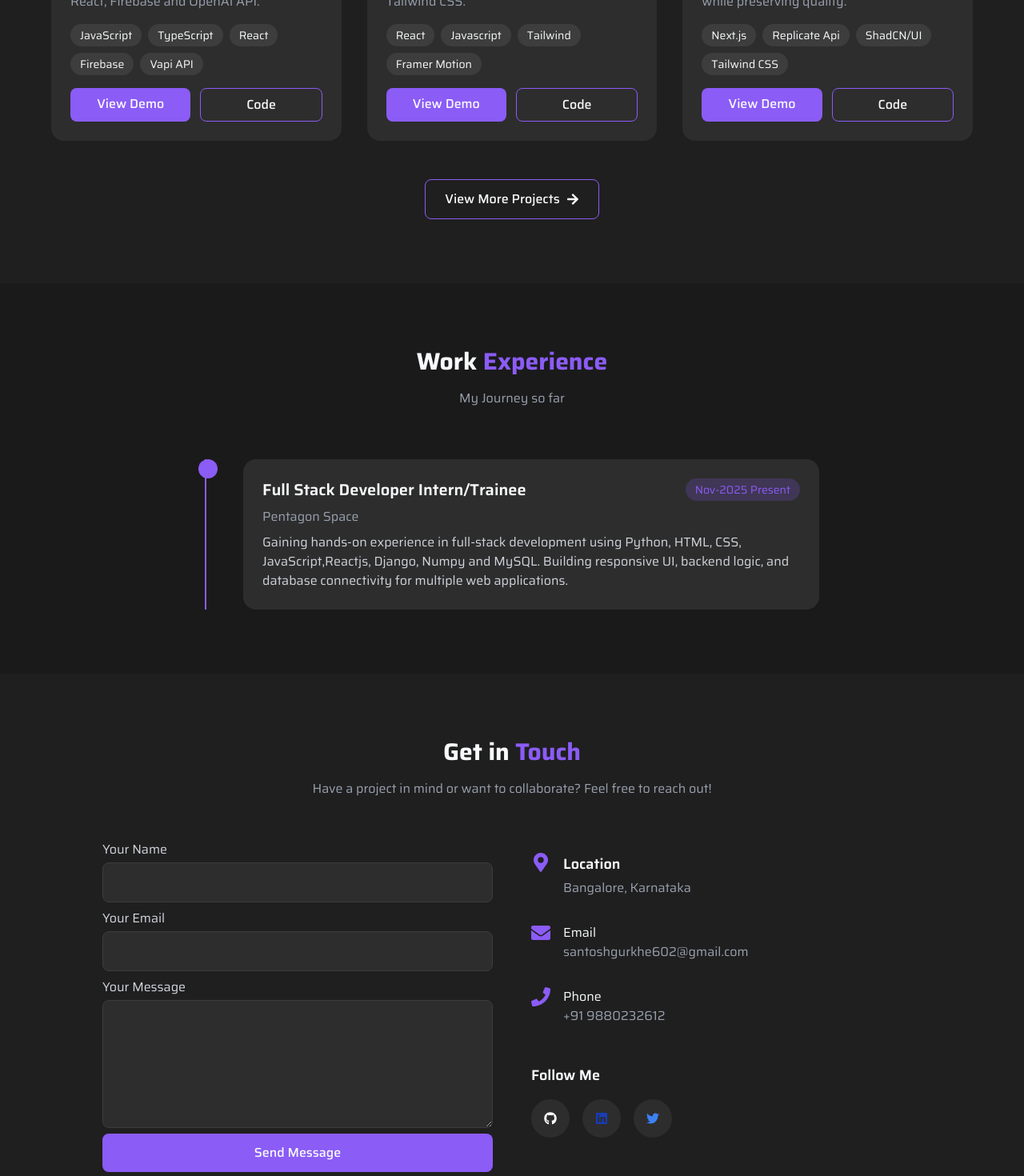
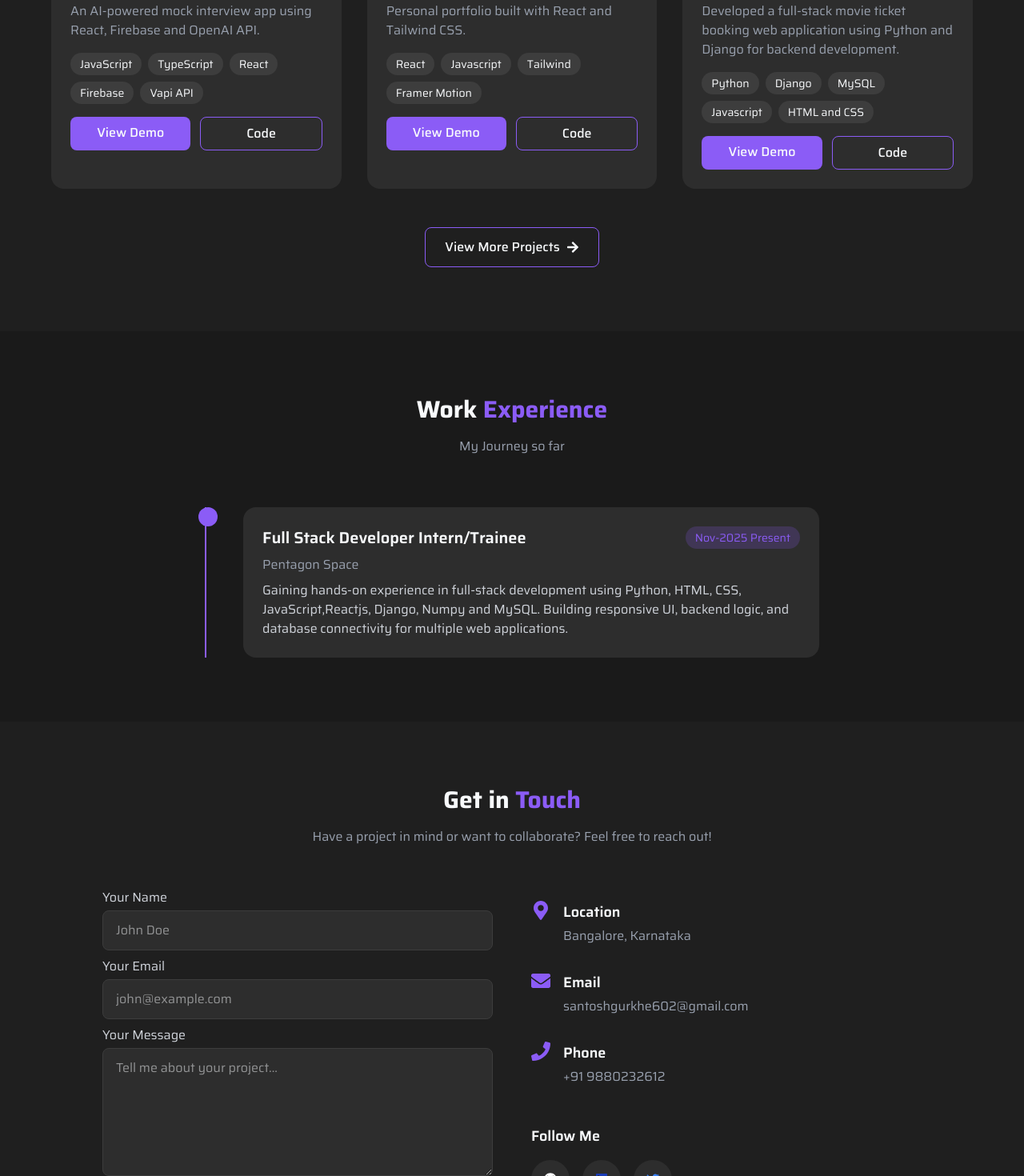
Before and after one commit to Santosh-07g/Portfolio, a React (Vite) app: page / in a window 1280 px wide. Shown: the part 3260-4730 px from the top of the page at 80% size. Built offline with nearby package versions, Linux system fonts and the light colour scheme.

Commit message:
email send

```diff
--- a/package.json
+++ b/package.json
@@ -10,6 +10,7 @@
     "preview": "vite preview"
   },
   "dependencies": {
+    "@emailjs/browser": "^4.4.1",
     "@tailwindcss/vite": "^4.1.18",
     "framer-motion": "^12.23.26",
     "react": "^19.2.0",
--- a/src/assets/assets.js
+++ b/src/assets/assets.js
@@ -12,7 +12,7 @@ import projectImg4 from '../assets/project4.avif';
 import projectImg5 from '../assets/project5.avif';
 import projectImg6 from '../assets/project6.avif';
 import projectImg7 from '../assets/project7.png';
-import projectImg8 from '../assets/project8.jpg';
+import projectImg8 from '../assets/Movie.png';
 
 
 export const assets = {
--- a/src/components/Contact.jsx
+++ b/src/components/Contact.jsx
@@ -1,9 +1,77 @@
-import React from 'react'
+import React, { useState } from 'react'
 import { motion } from 'framer-motion'
+import emailjs from '@emailjs/browser'
 import { FaGithub, FaLinkedin, FaMapMarkerAlt, FaPhone, FaTwitter } from 'react-icons/fa'
 import { FaEnvelope } from 'react-icons/fa'
 
+// Initialize EmailJS (do this once)
+emailjs.init('o-u4QspTBx3AhGU9o')
+
 const Contact = () => {
+  const [formData, setFormData] = useState({
+    name: '',
+    email: '',
+    message: ''
+  })
+
+  const [status, setStatus] = useState('') // 'loading', 'success', 'error', or ''
+  const [statusMessage, setStatusMessage] = useState('')
+
+  const handleChange = (e) => {
+    const { name, value } = e.target
+    setFormData(prev => ({
+      ...prev,
+      [name]: value
+    }))
+  }
+
+  const handleSubmit = async (e) => {
+    e.preventDefault()
+
+    // Validate form
+    if (!formData.name || !formData.email || !formData.message) {
+      setStatus('error')
+      setStatusMessage('Please fill in all fields')
+      return
+    }
+
+    setStatus('loading')
+    setStatusMessage('Sending your message...')
+
+    try {
+      // Send email using EmailJS
+      await emailjs.send(
+        'service_9j250nr',           // Your Service ID
+        'template_l5gj96m',          // Your Template ID
+        {
+          name: formData.name,
+          email: formData.email,
+          message: formData.message
+        }
+      )
+
+      setStatus('success')
+      setStatusMessage('✓ Message sent successfully! I\'ll get back to you soon.')
+      setFormData({ name: '', email: '', message: '' })
+
+      // Clear success message after 5 seconds
+      setTimeout(() => {
+        setStatus('')
+        setStatusMessage('')
+      }, 5000)
+    } catch (error) {
+      console.error('Error:', error)
+      setStatus('error')
+      setStatusMessage('Failed to send message. Please try again.')
+
+      // Clear error message after 5 seconds
+      setTimeout(() => {
+        setStatus('')
+        setStatusMessage('')
+      }, 5000)
+    }
+  }
+
   return (
     <motion.div
       id="contact"
@@ -22,21 +90,58 @@ const Contact = () => {
             <div className='grid grid-cols-1 lg:grid-cols-2 gap-12 max-w-5xl mx-auto mt-12'>
                 {/* contact form */}
                 <div>
-                    <form>
+                    <form onSubmit={handleSubmit}>
                         <div>
                             <label htmlFor="name" className="block text-gray-300 mb-1 mt-1">Your Name</label>
-                            <input className='w-full bg-dark-300 border border-dark-400 rounded-lg px-4 py-3 outline-none' type="text"/>
+                            <input
+                              className='w-full bg-dark-300 border border-dark-400 rounded-lg px-4 py-3 outline-none focus:border-purple transition'
+                              type="text"
+                              name="name"
+                              value={formData.name}
+                              onChange={handleChange}
+                              placeholder="John Doe"
+                            />
                         </div>
                         <div>
                             <label htmlFor="email" className="block text-gray-300 mb-1 mt-2">Your Email</label>
-                            <input className='w-full bg-dark-300 border border-dark-400 rounded-lg px-4 py-3 outline-none' type="email"/>
+                            <input
+                              className='w-full bg-dark-300 border border-dark-400 rounded-lg px-4 py-3 outline-none focus:border-purple transition'
+                              type="email"
+                              name="email"
+                              value={formData.email}
+                              onChange={handleChange}
+                              placeholder="john@example.com"
+                            />
                         </div>
                         <div>
                             <label htmlFor="message" className="block text-gray-300 mb-1 mt-2">Your Message</label>
-                            <textarea className='w-full h-40 bg-dark-300 border border-dark-400 rounded-lg px-4 py-3 outline-none' type="text"/>
+                            <textarea
+                              className='w-full h-40 bg-dark-300 border border-dark-400 rounded-lg px-4 py-3 outline-none focus:border-purple transition'
+                              name="message"
+                              value={formData.message}
+                              onChange={handleChange}
+                              placeholder="Tell me about your project..."
+                            />
                         </div>
-                        <button type="submit" className='w-full px-6 py-3 bg-purple font-medium rounded-lg
-                         hover:bg-purple-700 transition duration-300 cursor-pointer'>Send Message</button>
+
+                        {/* Status Message */}
+                        {statusMessage && (
+                          <div className={`mt-4 p-3 rounded-lg text-center ${
+                            status === 'success' ? 'bg-green-900 text-green-200' :
+                            status === 'error' ? 'bg-red-900 text-red-200' :
+                            'bg-blue-900 text-blue-200'
+                          }`}>
+                            {statusMessage}
+                          </div>
+                        )}
+
+                        <button
+                          type="submit"
+                          disabled={status === 'loading'}
+                          className='w-full px-6 py-3 mt-4 bg-purple font-medium rounded-lg
+                           hover:bg-purple-700 transition duration-300 cursor-pointer disabled:opacity-50 disabled:cursor-not-allowed'>
+                          {status === 'loading' ? 'Sending...' : 'Send Message'}
+                        </button>
                     </form>
                 </div>
                 {/* contact info */}
@@ -58,11 +163,10 @@ const Contact = () => {
                         <FaEnvelope />
                         </div>
                         <div>
-                            <h2>Email</h2>
+                          <h2 className="text-lg font-semibold mb-1">Email</h2>
                           <a href="mailto:santoshgurkhe602@gmail.com" className="text-gray-400 hover:text-purple">
                             santoshgurkhe602@gmail.com
                           </a>
-
                         </div>
                     </div>
 
@@ -72,14 +176,14 @@ const Contact = () => {
                         <FaPhone />
                         </div>
                         <div>
-                            <h2>Phone</h2>
+                          <h2 className="text-lg font-semibold mb-1">Phone</h2>
                           <a href="tel:+919880232612" className="text-gray-400 hover:text-purple">
                           +91 9880232612
                           </a>
                         </div>
                     </div>
                     <div className='pt-4'>
-                        <h3 className='text-lg font-semibold mb-4'>Follow Me </h3>
+                        <h3 className='text-lg font-semibold mb-4'>Follow Me</h3>
                         <div className="flex space-x-4">
                             <a href="https://github.com/dashboard" className='w-12 h-12 bg-dark-300 flex items-center justify-center
                             rounded-full text-white hover:bg-purple hover:text-white transition duration-300'>
@@ -93,16 +197,12 @@ const Contact = () => {
                             rounded-full text-blue hover:bg-blue hover:text-white transition duration-300'>
                                <FaTwitter />
                             </a>
-
-                        </div>
-
                         </div>
                     </div>
-
+                </div>
             </div>
         </div>
     </motion.div>
-
   )
 }
 
--- a/src/components/Projects.jsx
+++ b/src/components/Projects.jsx
@@ -22,12 +22,12 @@ const projects = [
     codeLink: "https://github.com/Santosh-07g/portfolio"
   },
   {
-    title: "AI Image Upscaler",
-    description: "A web app that uses AI to upscale images while preserving quality.",
+    title: "Movie Ticket Booking System ",
+    description: "Developed a full-stack movie ticket booking web application using Python and Django for backend development.",
     image: assets.projectImg8,
-    tech: ["Next.js", "Replicate Api", "ShadCN/UI", "Tailwind CSS"],
-    demoLink: "https://ai-image-upscaler.vercel.app/",
-    codeLink: "https://github.com/Santosh-07g/ai-image-upscaler"
+    tech: ["Python", "Django", "MySQL", "Javascript","HTML and CSS"],
+    demoLink: "https://pmax-cinema-production.up.railway.app/",
+    codeLink: "https://github.com/Santosh-07g/pmax-cinema"
   }
 ]
 
--- a/src/components/Skills.jsx
+++ b/src/components/Skills.jsx
@@ -15,7 +15,7 @@ const skills = [
     title: 'BACKEND DEVELOPMENT',
     description:
       'Proficient in Node.js and RESTful APIs to build scalable server-side applications.',
-    tags: ['Node.js', 'REST API']
+    tags: ['Django','Node.js', 'REST API','Django Rest Framework']
   },
   {
     icon: FaDatabase,
@@ -29,7 +29,7 @@ const skills = [
     title: 'DEPLOYMENT & CI/CD',
     description:
       'Experience with deployment platforms like Vercel and GitHub Actions for seamless delivery.',
-    tags: ['Vercel','GitHub Actions']
+    tags: ['Vercel','GitHub Actions','Render','Railway']
   }
 ]
 
```
Also changed, not shown: src/assets/Movie.png (added), 1 other file (tests, documents, lock files or other folders). Lines whose indentation alone changed are shown as unchanged.
